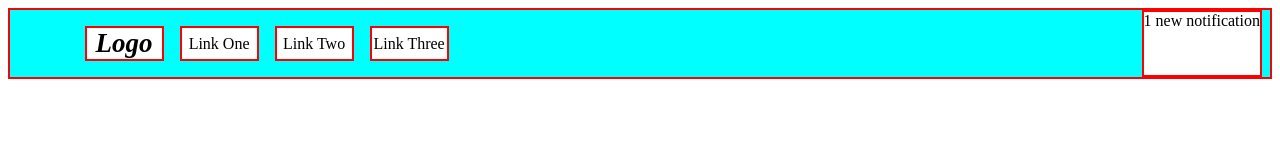
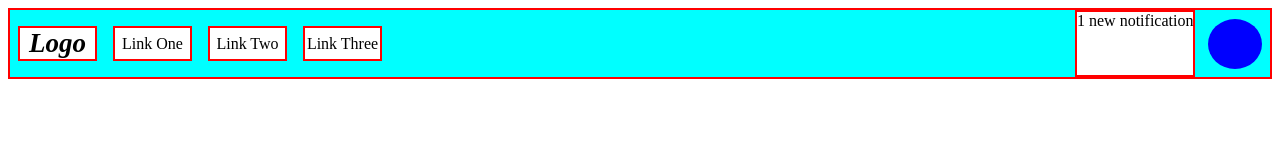
Before and after one commit to DamnnDanyo/flex, a plain HTML site: page flex-header-2/index.html in a window 1280 px wide. Drawn offline with Linux system fonts and the light colour scheme.

Commit message:
created circle, fix over flow on ul

```diff
--- a/flex-header-2/style.css
+++ b/flex-header-2/style.css
@@ -1,24 +1,33 @@
+
+
 .container {
     background-color: aqua;
     border: 2px solid red;
     display: flex;
     justify-content: flex-end;
+    min-width: 400px;
 
 
 }
 
 .container ul {
     display: flex;
+    flex-grow: 0;
+    flex-shrink: 1;
     justify-content: flex-start;
     margin-right: 55%;
     margin-left: 8px;
     column-gap: 16px;
+    min-width: 0;
+    padding: 0px;
+
 }
 
 .logo {
     font-weight: bolder;
     font-style: italic;
     font-size: 27px;
+
 }
 
 
@@ -26,6 +35,7 @@
     background-color: white;
     border: 2px solid red;
     display: flex;
+    flex: 0 1 auto;
     list-style-type: none;
     justify-content: center;
     align-items: center;
@@ -38,5 +48,19 @@
     display: flex;
     background-color: white;
     border: 2px solid red;
+    margin-right: auto;
+
+
+}
+
+.circle {
+    min-width: 50px;
+    min-height: 50px;
+    background-color: blue;
+    border-radius: 50%;
+    display: flex;
+    align-self: center;
+    margin-left: 1%;
     margin-right: 8px;
+    flex: 1 1 auto;
 }
```
